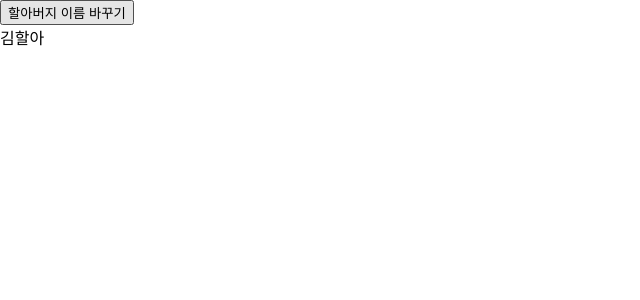
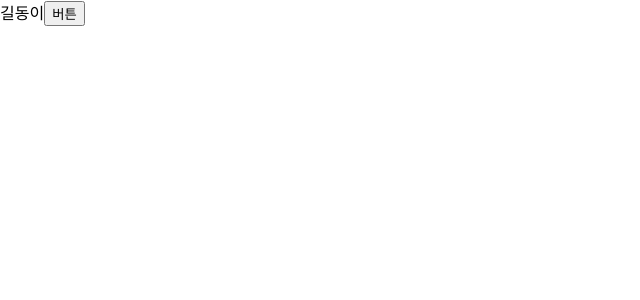
Before and after one commit to Yoosun-Chang/react_board, a React (Create React App) app in the folder practice/: page / in a window 1280 px wide. Shown: the top 300 px of the page, without its empty margins (0-640 px from the left). Built offline with nearby package versions, Linux system fonts and the light colour scheme.

Commit message:
Feat: State 응용(1)

```diff
--- a/practice/src/App.js
+++ b/practice/src/App.js
@@ -1,33 +1,18 @@
 import React, { useState } from "react";
 
-function Child(props) {
+function App() {
+  const [name, setName] = useState("길동이");
+
+  function onClickHandler() {
+    setName("누렁이");
+  }
+
   return (
     <div>
-      <button
-        onClick={() => {
-          props.setName("박할아");
-        }}
-      >
-        할아버지 이름 바꾸기
-      </button>
-      <div>{props.grandFatherName}</div>
+      {name}
+      <button onClick={onClickHandler}>버튼</button>
     </div>
   );
 }
 
-function Mother(props) {
-  return (
-    <Child grandFatherName={props.grandFatherName} setName={props.setName} />
-  );
-}
-
-function GrandFather() {
-  const [name, setName] = useState("김할아");
-  return <Mother grandFatherName={name} setName={setName} />;
-}
-
-function App() {
-  return <GrandFather />;
-}
-
 export default App;
```
